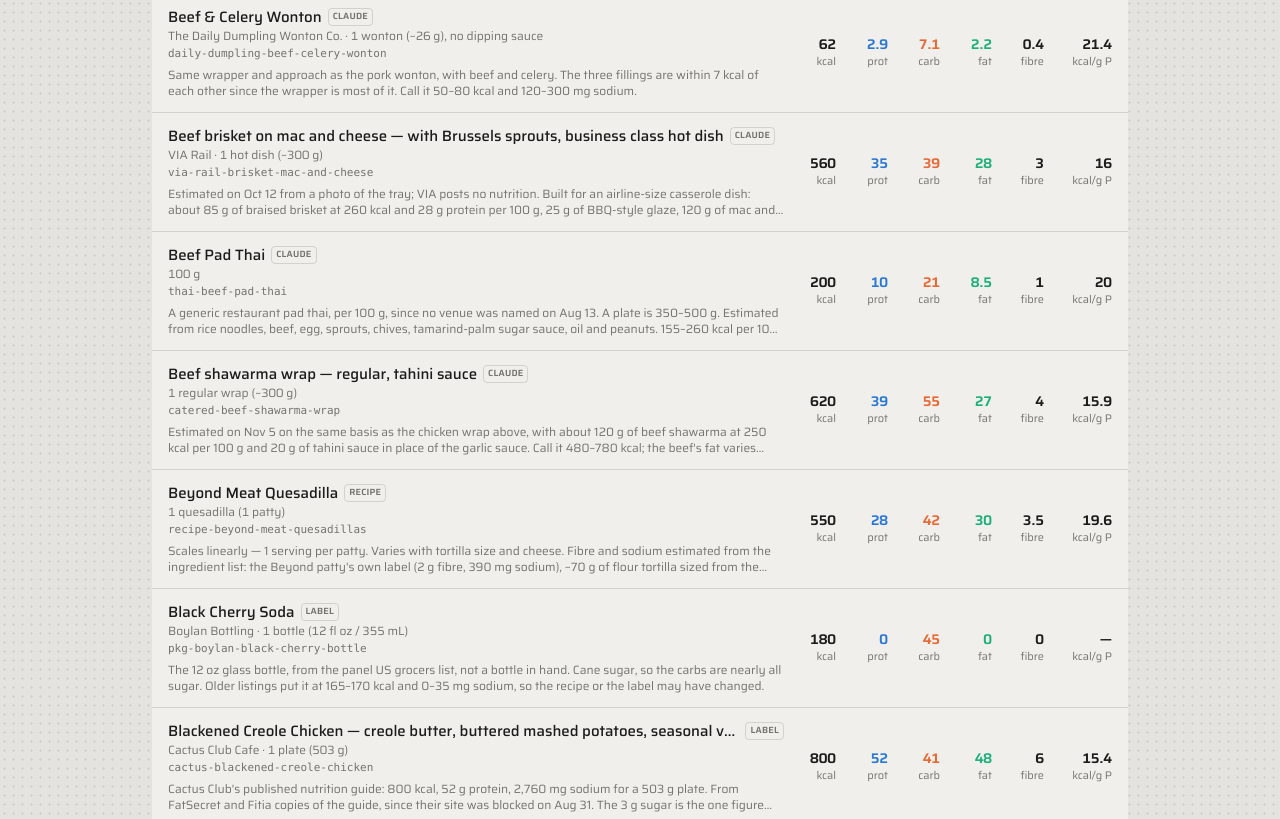
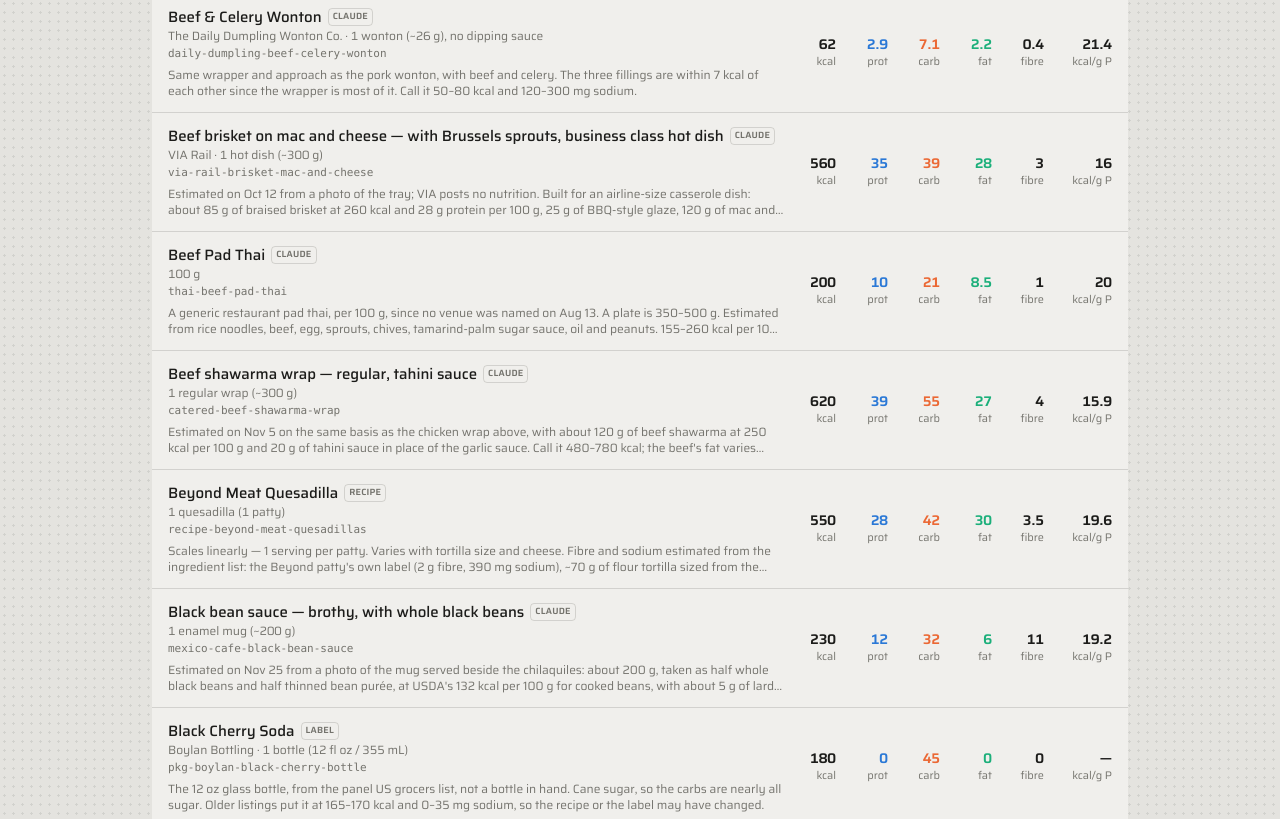
Before and after one commit to soldoutbudokan/Health, a Next.js app: page /Health/foods in a window 1280 px wide. Shown: the part 1981-2800 px from the top of the page. Built offline with nearby package versions, Linux system fonts and the light colour scheme.

Commit message:
Log the black bean sauce served with the Nov 25 chilaquiles; added to the catalog

```diff
--- a/src/data/restaurants.ts
+++ b/src/data/restaurants.ts
@@ -2975,4 +2975,15 @@ export const RESTAURANT_FOODS: Food[] = [
     note: "Estimated on Nov 25 from a photo: a single espresso with about 180 mL of steamed whole milk in an ordinary latte cup, milk at USDA's 61 kcal per 100 mL. Sugar isn't included; log packets separately. Call it 80–150 kcal, mostly the cup size and whether the milk is whole.",
     tags: ["latte", "café con leche", "cafe con leche", "coffee", "espresso", "milk", "hot drink", "cafe", "breakfast"],
   },
+  {
+    id: "mexico-cafe-black-bean-sauce",
+    name: "Black bean sauce",
+    variant: "brothy, with whole black beans",
+    source: "claude",
+    per: "1 enamel mug (~200 g)",
+    gramsPerServing: 200,
+    macros: { calories: 230, protein: 12, carbs: 32, fat: 6, fiber: 11, sugar: 1, sodium: 600 },
+    note: "Estimated on Nov 25 from a photo of the mug served beside the chilaquiles: about 200 g, taken as half whole black beans and half thinned bean purée, at USDA's 132 kcal per 100 g for cooked beans, with about 5 g of lard or oil. Call it 150–320 kcal, mostly how full the mug was and the fat. Sodium 350–900 mg.",
+    tags: ["frijoles", "frijoles negros", "black beans", "beans", "bean sauce", "frijoles de olla", "side", "mexican", "mexico", "cafe", "breakfast"],
+  },
 ];
```
Also changed, not shown: data/log.csv.
